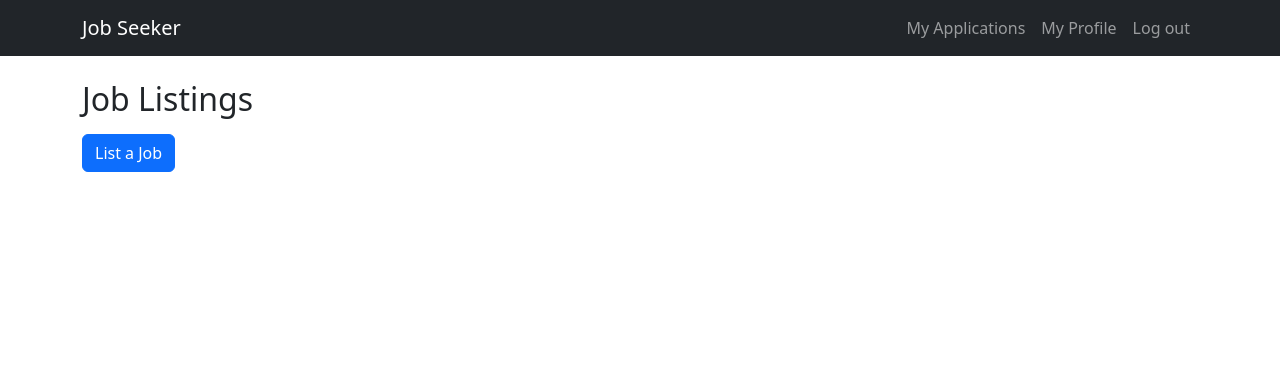
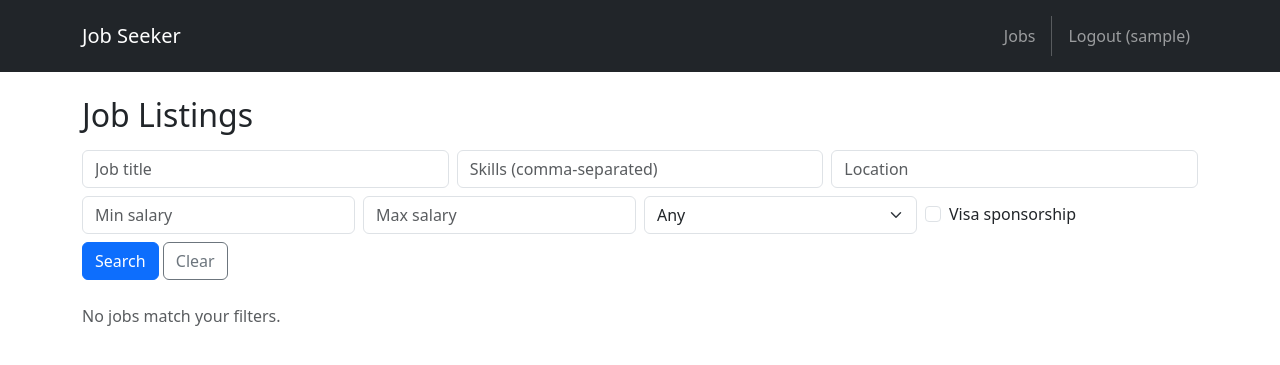
Before and after one commit to willapat/CS2340-Project-2-Job-Seeker, a Django app: page /jobs/ in a window 1280 px wide. Shown: the top 365 px of the page. Run offline with Django 5.2, Linux system fonts and the light colour scheme; the visitor is signed in with stand-in values (Sample User, id 1); data that the repository does not hold is empty.

Commit message:
navbar now shows things based on the role of the user. A simple homepage was created. Job list and job search were combined so that you can search the list!

```diff
--- a/accounts/models.py
+++ b/accounts/models.py
@@ -29,17 +29,18 @@ class Profile(models.Model):
     user = models.OneToOneField(settings.AUTH_USER_MODEL, on_delete=models.CASCADE)
     headline = models.CharField(max_length=200, blank=True)
     skills = models.JSONField(default=list, blank=True)
+    role = models.CharField(max_length=20, choices=roles.choices, default=roles.CANDIDATE)
 
     def __str__(self):
         return f"{self.user}'s profile"
 
     @property
     def is_recruiter(self):
-        return self.user.role == self.roles.RECRUITER
+        return self.role == self.roles.RECRUITER
 
     @property
     def is_candidate(self):
-        return self.user.role == self.roles.CANDIDATE
+        return self.role == self.roles.CANDIDATE
 
 
 class Education(models.Model):
--- /dev/null
+++ b/job_seeker/templates/job_seeker/index.html
@@ -0,0 +1,4 @@
+{% extends 'base.html' %}
+{% block content %}
+<h2>Welcome! This is the Job Seeker website.</h2>
+{% endblock content %}
--- a/job_seeker/templates/job_seeker/job_search.html
+++ b/job_seeker/templates/job_seeker/job_search.html
@@ -1,4 +1,6 @@
-{% extends "base.html" %}
+<!-- This was moved to job_list.html in jobs/template/jobs-->
+
+<!-- {% extends "base.html" %}
 {% block title %}Search Jobs{% endblock %}
 {% block content %}
 <h2 class="mb-3">Search Jobs</h2>
@@ -56,4 +58,4 @@
 {% empty %}
 <p class="text-muted">No jobs match your filters.</p>
 {% endfor %}
-{% endblock %}
+{% endblock %} -->
--- a/job_seeker/urls.py
+++ b/job_seeker/urls.py
@@ -5,5 +5,6 @@ app_name = 'job_seeker'
 
 urlpatterns = [
     path('', views.index, name='index'),
-    path('search/', views.job_search, name='job_search'),
+    # path('search/', views.job_search, name='job_search'), #we have now merged search and list together, so the url is now /jobs for both list and search
+                                                                        #it is called job.index()
 ]
--- a/jobs/templates/jobs/job_list.html
+++ b/jobs/templates/jobs/job_list.html
@@ -1,16 +1,59 @@
 {% extends 'base.html' %}
 {% block content %}
 <h2 class="mb-3">Job Listings</h2>
-<a href="{% url 'jobs.create' %}" class="btn btn-primary">List a Job</a>
+{% if user.profile.is_recruiter %}
+<a href="{% url 'jobs.create' %}" class="btn btn-primary mb-3">List a Job</a>
+{% endif %}
+
+<!-- this is the search form from US2
+it was moved here from job_seeker/job_search.html -->
+
+<form method="GET" class="row g-2 mb-4">
+    <div class="col-md-4">
+        <input type="text" name="title" class="form-control" placeholder="Job title" value="{{ template_data.filters.title }}">
+    </div>
+    <div class="col-md-4">
+        <input type="text" name="skills" class="form-control" placeholder="Skills (comma-separated)" value="{{ template_data.filters.skills }}">
+    </div>
+    <div class="col-md-4">
+        <input type="text" name="location" class="form-control" placeholder="Location" value="{{ template_data.filters.location }}">
+    </div>
+    <div class="col-md-3">
+        <input type="number" name="salary_min" class="form-control" placeholder="Min salary" value="{{ template_data.filters.salary_min }}">
+    </div>
+    <div class="col-md-3">
+        <input type="number" name="salary_max" class="form-control" placeholder="Max salary" value="{{ template_data.filters.salary_max }}">
+    </div>
+    <div class="col-md-3">
+        <select name="remote" class="form-select">
+            <option value="">Any</option>
+            <option value="true" {% if template_data.remote_selected %}selected{% endif %}>Remote</option>
+            <option value="false" {% if template_data.onsite_selected %}selected{% endif %}>On-site</option>
+        </select>
+    </div>
+    <div class="col-md-3 d-flex align-items-center">
+        <div class="form-check">
+            <input type="checkbox" name="visa_sponsorship" id="visa" class="form-check-input" {% if template_data.visa_checked %}checked{% endif %}>
+            <label for="visa" class="form-check-label">Visa sponsorship</label>
+        </div>
+    </div>
+    <div class="col-12">
+        <button type="submit" class="btn btn-primary">Search</button>
+        <a href="{% url 'jobs.index' %}" class="btn btn-outline-secondary">Clear</a>
+    </div>
+</form>
+
 {% for job in template_data.jobs %}
 <div class="card mb-3">
     <div class="card-body">
         <h5 class="card-title">{{ job.title }}</h5>
         <h6 class="card-subtitle mb-2">{{ job.company }} - {{ job.location }}</h6>
         <p class="card-text">${{ job.salary_min }} - ${{ job.salary_max }}</p>
-        <p class="card-text">{% if job.remote %} remote {% endif %}</p>
+        <p class="card-text">{% if job.remote %}Remote{% else %}On-site{% endif %}</p>
         <a href="{% url 'jobs.show' id=job.id %}" class="btn btn-primary">Details</a>
     </div>
 </div>
+{% empty %}
+<p class="text-muted">No jobs match your filters.</p>
 {% endfor %}
 {% endblock content %}
--- a/jobs/views.py
+++ b/jobs/views.py
@@ -6,10 +6,57 @@ from applications.models import Application
 
 # Create your views here.
 def index(request):
+# def index(request):
+    #job list and search (US2) are merged here
+    #filters come from the search form that was moved to job_list.html
+    #moved here from the job_search() method in job_seeker/views.py
+    jobs = Job.objects.all()
+
+    #Zane's search code (US2)
+    title = request.GET.get('title', '').strip()
+    skills = request.GET.get('skills', '').strip()
+    location = request.GET.get('location', '').strip()
+    salary_min = request.GET.get('salary_min', '').strip()
+    salary_max = request.GET.get('salary_max', '').strip()
+    remote = request.GET.get('remote', '').strip()
+    visa_sponsorship = request.GET.get('visa_sponsorship')
+
+    if title:
+        jobs = jobs.filter(title__icontains=title)
+
+    if skills:
+        for skill in [s.strip() for s in skills.split(',') if s.strip()]:
+            jobs = jobs.filter(skills__icontains=skill)
+
+    if location:
+        jobs = jobs.filter(location__icontains=location)
+
+    if salary_min.isdigit():
+        jobs = jobs.filter(salary_min__gte=int(salary_min))
+
+    if salary_max.isdigit():
+        jobs = jobs.filter(salary_max__lte=int(salary_max))
+
+    if remote == 'true':
+        jobs = jobs.filter(remote=True)
+    elif remote == 'false':
+        jobs = jobs.filter(remote=False)
+
+    if visa_sponsorship == 'on':
+        jobs = jobs.filter(visa_sponsorship=True)
+
     template_data = {}
-    #template_data['title'] = 'Jobs'
-    template_data['jobs'] = Job.objects.all()
+    template_data['jobs'] = jobs
+    template_data['filters'] = request.GET
+    template_data['remote_selected'] = remote == 'true'
+    template_data['onsite_selected'] = remote == 'false'
+    template_data['visa_checked'] = visa_sponsorship == 'on'
     return render(request, 'jobs/job_list.html', {'template_data': template_data})
+
+    # template_data = {}
+    # #template_data['title'] = 'Jobs'
+    # template_data['jobs'] = Job.objects.all()
+    # return render(request, 'jobs/job_list.html', {'template_data': template_data})
 
 def show(request, id):
     job = get_object_or_404(Job, id=id)
--- a/jobseeker_project/settings.py
+++ b/jobseeker_project/settings.py
@@ -128,5 +128,5 @@ STATIC_URL = 'static/'
 DEFAULT_AUTO_FIELD = 'django.db.models.BigAutoField'
 
 LOGIN_URL = 'accounts:login'
-LOGIN_REDIRECT_URL = 'accounts:profile_edit'
+LOGIN_REDIRECT_URL = 'job_seeker:index' #did this so everyone goes home after login
 LOGOUT_REDIRECT_URL = 'accounts:login'
--- a/templates/base.html
+++ b/templates/base.html
@@ -7,6 +7,7 @@
   <link href="https://cdn.jsdelivr.net/npm/bootstrap@5.3.3/dist/css/bootstrap.min.css" rel="stylesheet">
   {% block extra_head %}{% endblock %}
 </head>
+<script src="https://cdn.jsdelivr.net/npm/bootstrap@5.3.3/dist/js/bootstrap.bundle.min.js"></script>
 <body>
   {% include "partials/navbar.html" %}
   <main class="container pb-5">
--- a/templates/partials/navbar.html
+++ b/templates/partials/navbar.html
@@ -1,24 +1,29 @@
-<nav class="navbar navbar-expand navbar-dark bg-dark mb-4">
+<nav class="p-3 navbar navbar-dark bg-dark navbar-expand-lg mb-4">
   <div class="container">
-    <a class="navbar-brand" href="/">Job Seeker</a>
-    <ul class="navbar-nav ms-auto align-items-center">
+    <a class="navbar-brand" href="{% url 'job_seeker:index' %}">Job Seeker</a>
+    <button class="navbar-toggler" type="button" data-bs-toggle="collapse" data-bs-target="#navbarNavAltMarkup" aria-controls="navbarNavAltMarkup" aria-expanded="false" aria-label="Toggle navigation">
+      <span class="navbar-toggler-icon"></span>
+    </button>
+    <div class="collapse navbar-collapse" id="navbarNavAltMarkup">
+      <div class="navbar-nav ms-auto">
+        <a class="nav-link" href="{% url 'jobs.index' %}">Jobs</a>
+        {% if user.profile.is_candidate %}
+        <a class="nav-link" href="{% url 'applications.index' %}">My Applications</a>
+        <a class="nav-link" href="{% url 'accounts:profile_edit' %}">My Profile</a>
+        {% elif user.profile.is_recruiter %}
+        <a class="nav-link" href="{% url 'jobs.create' %}">Post a Job</a>
+        {% endif %}
+        <div class="vr bg-white mx-2 d-none d-lg-block"></div>
         {% if user.is_authenticated %}
-        <li class="nav-item">
-          <a class="nav-link" href="{% url 'applications.index' %}">My Applications</a>
-        </li>
-        <li class="nav-item">
-          <a class="nav-link" href="{% url 'accounts:profile_edit' %}">My Profile</a>
-        </li>
-        <li class="nav-item">
         <form method="post" action="{% url 'accounts:logout' %}">
           {% csrf_token %}
-            <button type="submit" class="btn btn-link nav-link">Log out</button>
+          <button type="submit" class="nav-link">Logout ({{ user.username }})</button>
         </form>
-        </li>
         {% else %}
-        <li class="nav-item"><a class="nav-link" href="{% url 'accounts:login' %}">Log in</a></li>
-        <li class="nav-item"><a class="nav-link" href="{% url 'accounts:signup' %}">Sign up</a></li>
+        <a class="nav-link" href="{% url 'accounts:login' %}">Login</a>
+        <a class="nav-link" href="{% url 'accounts:signup' %}">Sign Up</a>
         {% endif %}
-    </ul>
+      </div>
+    </div>
   </div>
 </nav>
```
Also changed, not shown: accounts/views.py (+5 -3 lines), job_seeker/views.py (+38 -34 lines), accounts/migrations/0004_profile_role.py (added). Lines whose indentation alone changed are shown as unchanged.
